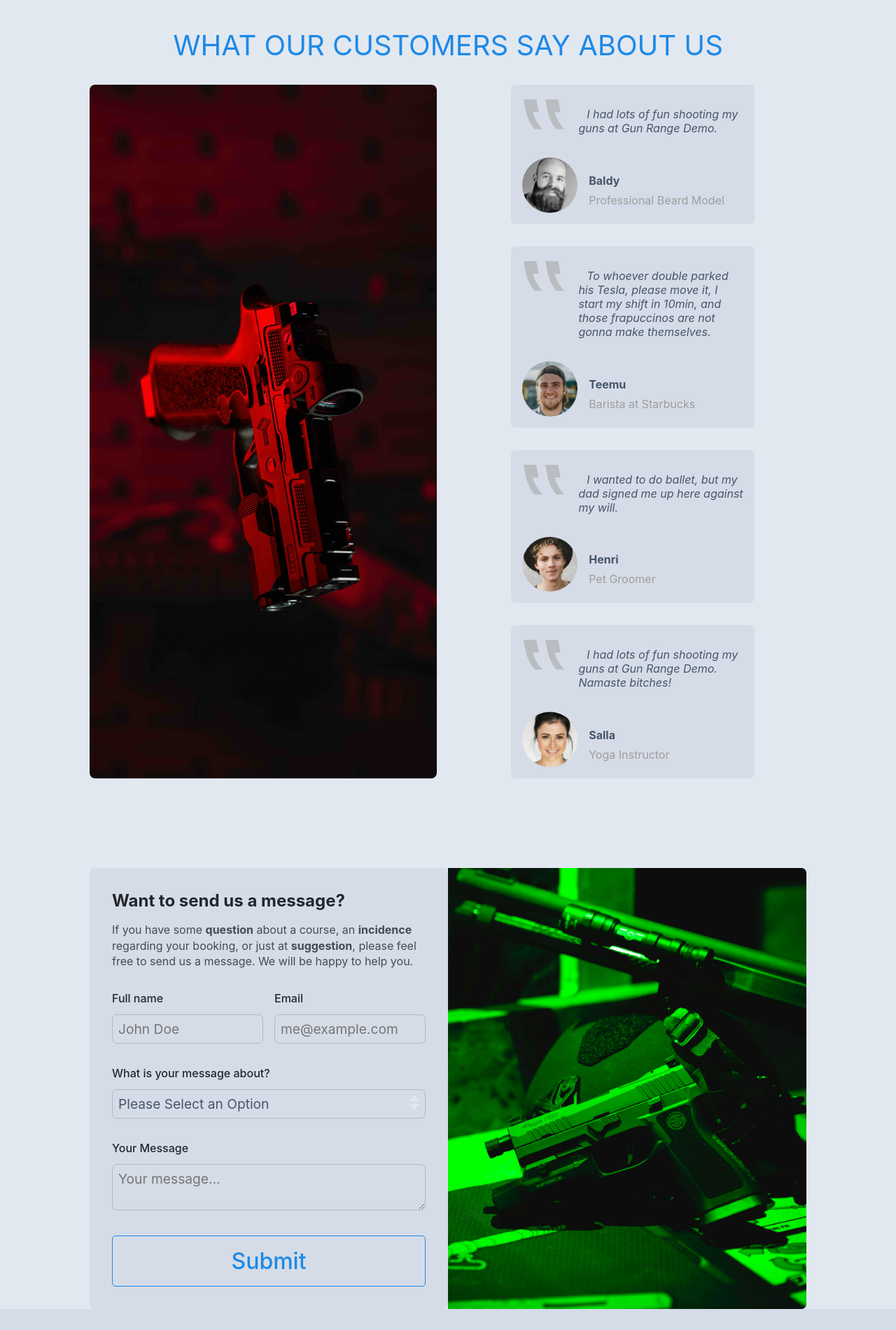
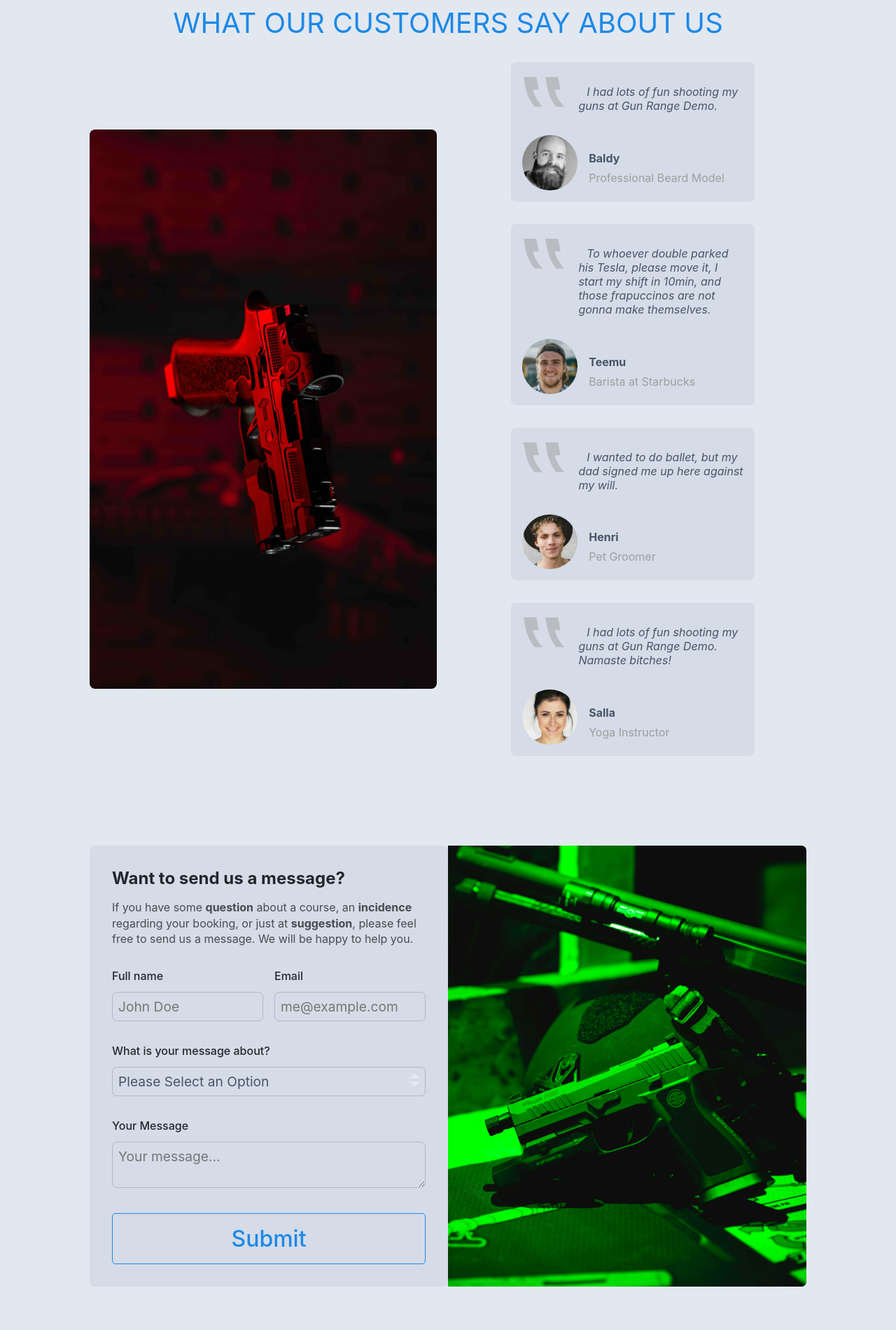
Before and after one commit to lifeBalance/booking, a Nuxt app: page / in a window 1280 px wide. Shown: the part 1020-2920 px from the top of the page at 70% size. Built offline with nearby package versions, Linux system fonts and the light colour scheme.

Commit message:
fix vertical spacing between components in landing page

```diff
--- a/components/ContactForm.vue
+++ b/components/ContactForm.vue
@@ -78,8 +78,7 @@ const selectOptions = [
 <style lang="scss" scoped>
 .contact-form {
   display: flex;
-  // grid-template-columns: 1fr;
-  margin: 0 auto;
+  margin: 6rem auto;
 
   & .form-box {
     background-color: rgb(var(--color-bg-2));
--- a/components/Testimonials/Testimonials.vue
+++ b/components/Testimonials/Testimonials.vue
@@ -61,8 +61,8 @@ section {
   justify-content: center;
   align-items: center;
   color: rgb(var(--color-text-1));
-  padding: 4rem 2.5%;
-  margin: 0 auto;
+  padding: 0 2.5%;
+  margin: 6rem auto;
 }
 
 h2 {
@@ -107,13 +107,13 @@ h2 {
 
 @media (min-width: 768px) {
   section {
-    padding: 6rem 7%;
+    padding: 0 7%;
   }
 }
 
 @media (min-width: 992px) {
   section {
-    padding: 6rem 10%;
+    padding: 0 10%;
   }
 
   h2 {
```
